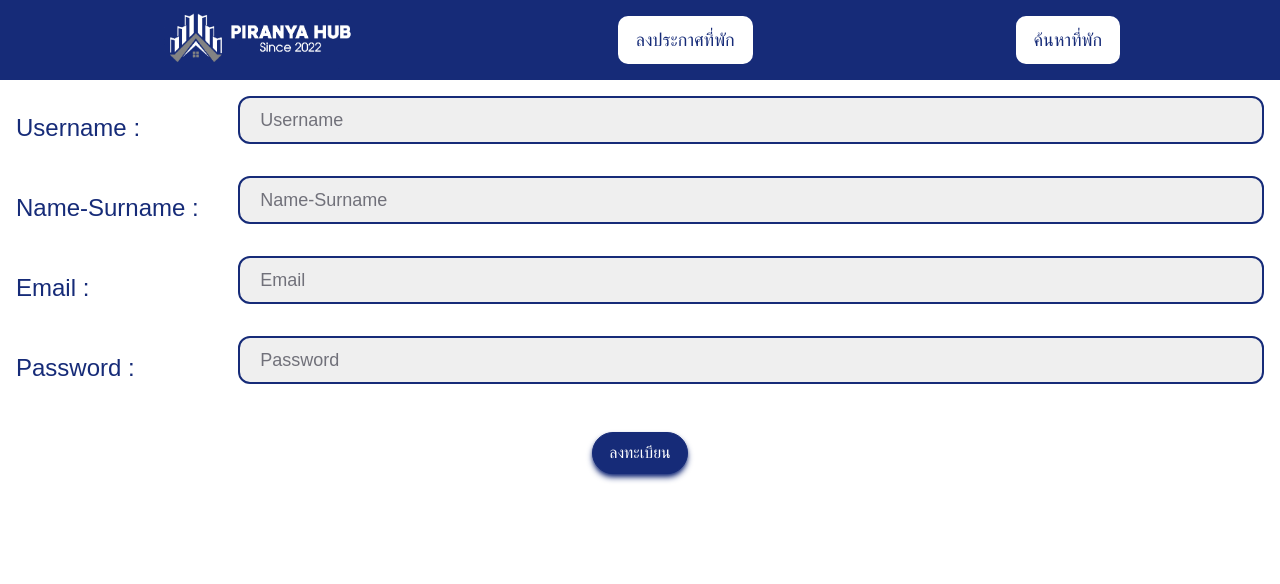
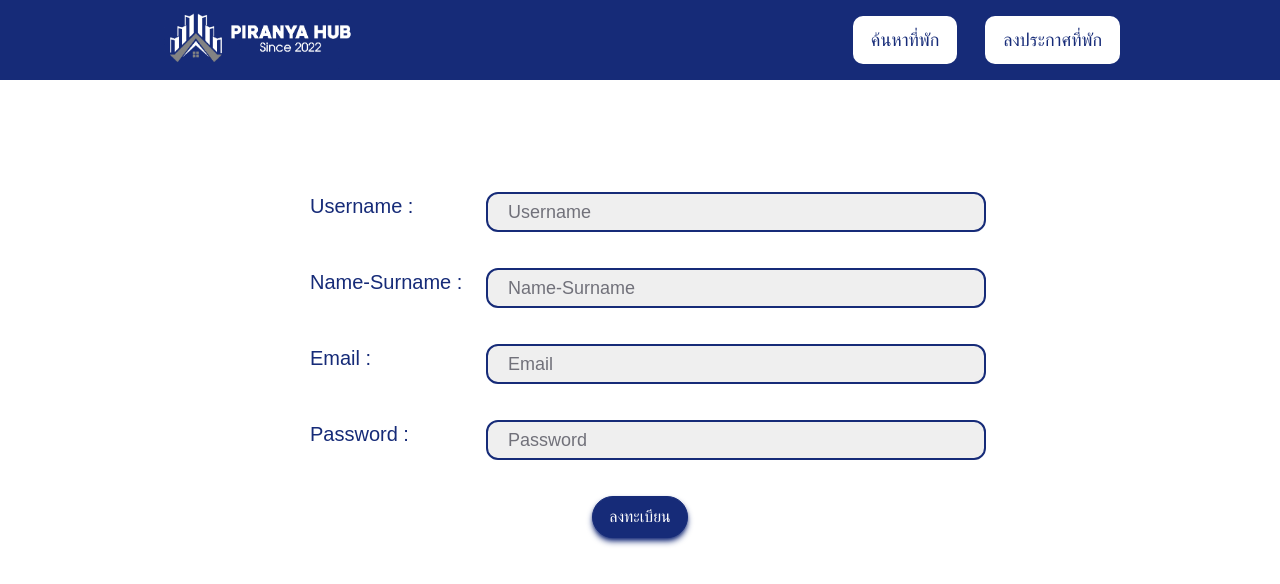
Before and after one commit to poomsakk/piranya-hub, a React (Create React App) app in the folder frontend/: page /signup in a window 1280 px wide. Shown: the top 584 px of the page. Built offline with nearby package versions, Linux system fonts and the light colour scheme.

Commit message:
fix(frontend)change ui

```diff
--- /dev/null
+++ b/frontend/src/Register/UserSignIn.css
@@ -0,0 +1,9 @@
+.container {
+    max-width: 960px;
+    margin: 0 auto;
+
+}
+.content {
+    max-width: 960px;
+    margin: 0 auto;
+}
--- a/frontend/src/Register/UserSignIn.js
+++ b/frontend/src/Register/UserSignIn.js
@@ -1,6 +1,7 @@
 import React, { useState } from 'react'
 import { useNavigate } from "react-router-dom"
 import { authApi } from '../axiosConfig'
+import "./UserSignIn.css"
 
 function UserSignIn() {
   const navigate = useNavigate()
@@ -29,11 +30,11 @@ function UserSignIn() {
 
   return (
     <>
-      <div className='items-center '>
-        <div className='usersignincontent'>
+      <div className='container flex justify-center'>
+        <div className='usersignincontent mt-20'>
           <form onSubmit={handleSubmit}>
             <div className='flex flex-row'>
-              <h1 className="font-IBMPlexSansThai text-2xl text-[#162B78] m-4 mt-10 w-40 " >Username:</h1>
+              <h1 className="font-IBMPlexSansThai text-xl text-[#162B78] m-4 mt-10 w-[110px] " >Username :</h1>
               <input
                 type={"text"}
                 className="
@@ -42,14 +43,15 @@ function UserSignIn() {
                   placeholder:text-zinc-500
                   text-lg
                   pl-5
-                    w-[100%]
-                    m-4
-                    ml-20
-                    mt-6
+                  w-[500px]
+                  h-[40px]
+                  mt-8
                   border-2
                   border-[#162B78]
+                  focus:outline-none
+                  focus:border-[#162B78]
                   rounded-xl
-                    text-m-4"
+                  "
                 placeholder="Username/Email"
                 name="username"
                 value={userName}
@@ -57,7 +59,7 @@ function UserSignIn() {
               />
             </div>
             <div className='flex flex-row'>
-              <h1 className="font-IBMPlexSansThai text-2xl text-[#162B78] m-4 mt-8 w-64 " >Password:</h1>
+              <h1 className="font-IBMPlexSansThai text-xl text-[#162B78] m-4 mt-8 w-28 " >Password :</h1>
               <input
                 type={"text"}
                 className="
@@ -66,21 +68,22 @@ function UserSignIn() {
                   placeholder:text-zinc-500
                   text-lg
                   pl-5
-                    w-[99%]
-                    mb-4
-                    mr-4
-                    mt-4
+                  w-[500px]
+                  h-[40px]
+                  mt-6
                   border-2
                   border-[#162B78]
-                    rounded-xl text-m-4
-                    focus:border-[#162B78]"
+                  focus:outline-none
+                  focus:border-[#162B78]
+                  rounded-xl
+                  "
                 placeholder="Password"
                 name="password"
                 value={passWord}
                 onChange={(e) => setpassword(e.target.value)}
               />
             </div>
-            <div className='flex justify-center ml-5 mr-5 mt-8' >
+            <div className='flex justify-center mt-8' >
               <a href="/information">
                 <button type="submit"
                   className="
@@ -103,7 +106,7 @@ function UserSignIn() {
           <div className='flex justify-center ' >
             <a href="/signup">
               <button href='/signup'
-                className="signup font-IBMPlexSansThai py-4 px-4">
+                className="signup font-IBMPlexSansThai py-4 px-4 mt-2">
                 สมัครบัญชี
               </button>
             </a>
--- /dev/null
+++ b/frontend/src/Register/UserSignUp.css
@@ -0,0 +1,9 @@
+.container {
+    max-width: 960px;
+    margin: 0 auto;
+
+}
+.content {
+    max-width: 960px;
+    margin: 0 auto;
+}
--- a/frontend/src/Register/UserSignUp.js
+++ b/frontend/src/Register/UserSignUp.js
@@ -1,6 +1,7 @@
 import React, { useState } from 'react'
 import { useNavigate } from "react-router-dom"
 import { authApi } from '../axiosConfig'
+import "./UserSignUp.css"
 
 function UserSignUp() {
     let navigate = useNavigate()
@@ -37,11 +38,11 @@ function UserSignUp() {
 
     return (
         <>
-            <div className='items-center '>
-                <div className='usersignincontent'>
+            <div className='container flex justify-center'>
+                <div className='usersignincontent mt-20'>
                     <form onSubmit={onSubmit}>
                         <div className='flex flex-row'>
-                            <h1 className="font-IBMPlexSansThai text-2xl text-[#162B78] m-4 mt-8 w-64 " >Username :</h1>
+                            <h1 className="font-IBMPlexSansThai text-xl text-[#162B78] m-4 mt-8 w-40 " >Username :</h1>
                             <input
                                 type={"text"}
                                 className="
@@ -50,14 +51,15 @@ function UserSignUp() {
                                     placeholder:text-zinc-500
                                     text-lg
                                     pl-5
-                                    w-[99%]
-                                    mb-4
-                                    mr-4
-                                    mt-4
+                                    w-[500px]
+                                    h-[40px]
+                                    mt-8
                                     border-2
                                     border-[#162B78]
-                                    rounded-xl text-m-4
-                                    focus:border-[#162B78]"
+                                    focus:outline-none
+                                    focus:border-[#162B78]
+                                    rounded-xl
+                                    "
                                 placeholder="Username"
                                 name="username"
                                 value={username}
@@ -65,7 +67,7 @@ function UserSignUp() {
                             />
                         </div>
                         <div className='flex flex-row'>
-                            <h1 className="font-IBMPlexSansThai text-2xl text-[#162B78] m-4 mt-8 w-64 " >Name-Surname :</h1>
+                            <h1 className="font-IBMPlexSansThai text-xl text-[#162B78] m-4 mt-8 w-40 " >Name-Surname :</h1>
                             <input
                                 type={"text"}
                                 className="
@@ -74,14 +76,15 @@ function UserSignUp() {
                                     placeholder:text-zinc-500
                                     text-lg
                                     pl-5
-                                    w-[99%]
-                                    mb-4
-                                    mr-4
-                                    mt-4
+                                    w-[500px]
+                                    h-[40px]
+                                    mt-8
                                     border-2
                                     border-[#162B78]
-                                    rounded-xl text-m-4
-                                    focus:border-[#162B78]"
+                                    focus:outline-none
+                                    focus:border-[#162B78]
+                                    rounded-xl
+                                    "
                                 placeholder="Name-Surname"
                                 name="nameSurname"
                                 value={nameSurname}
@@ -89,7 +92,7 @@ function UserSignUp() {
                             />
                         </div>
                         <div className='flex flex-row'>
-                            <h1 className="font-IBMPlexSansThai text-2xl text-[#162B78] m-4 mt-8 w-64 " >Email :</h1>
+                            <h1 className="font-IBMPlexSansThai text-xl text-[#162B78] m-4 mt-8 w-40 " >Email :</h1>
                             <input
                                 type={"text"}
                                 className="
@@ -98,14 +101,15 @@ function UserSignUp() {
                                     placeholder:text-zinc-500
                                     text-lg
                                     pl-5
-                                    w-[99%]
-                                    mb-4
-                                    mr-4
-                                    mt-4
+                                    w-[500px]
+                                    h-[40px]
+                                    mt-8
                                     border-2
                                     border-[#162B78]
-                                    rounded-xl text-m-4
-                                    focus:border-[#162B78]"
+                                    focus:outline-none
+                                    focus:border-[#162B78]
+                                    rounded-xl
+                                    "
                                 placeholder="Email"
                                 name="email"
                                 value={email}
@@ -113,7 +117,7 @@ function UserSignUp() {
                             />
                         </div>
                         <div className='flex flex-row'>
-                            <h1 className="font-IBMPlexSansThai text-2xl text-[#162B78] m-4 mt-8 w-64 " >Password :</h1>
+                            <h1 className="font-IBMPlexSansThai text-xl text-[#162B78] m-4 mt-8 w-40 " >Password :</h1>
                             <input
                                 type={"text"}
                                 className="
@@ -122,21 +126,22 @@ function UserSignUp() {
                                     placeholder:text-zinc-500
                                     text-lg
                                     pl-5
-                                    w-[99%]
-                                    mb-4
-                                    mr-4
-                                    mt-4
+                                    w-[500px]
+                                    h-[40px]
+                                    mt-8
                                     border-2
                                     border-[#162B78]
-                                    rounded-xl text-m-4
-                                    focus:border-[#162B78]"
+                                    focus:outline-none
+                                    focus:border-[#162B78]
+                                    rounded-xl
+                                    "
                                 placeholder="Password"
                                 name="password"
                                 value={password}
                                 onChange={(e) => onInputChange(e)}
                             />
                         </div>
-                        <div className='flex justify-center ml-5 mr-5 mt-8' >
+                        <div className='flex justify-center mt-8' >
                             <a href="/facility">
                                 <button type='submit'
                                     className="
--- a/frontend/src/components/Header.js
+++ b/frontend/src/components/Header.js
@@ -37,11 +37,12 @@ function Header() {
                     <div className='logo-container'>
                         <a href='/'><img className='h-16' src={logo} alt="logoname" /> </a>
                     </div>
-                    <button onClick={handleClickRegister} className="Resgistor-btn font-IBMPlexSansThai text-lg ">ลงประกาศที่พัก</button>
                     <div className='header-con'>
-                        <a href="/filter" className="Resgistor-btn font-IBMPlexSansThai text-lg ">ค้นหาที่พัก</a>{isLogin() ? "เว้นไงวะ" : null}
+                        <a href="/filter" className="Resgistor-btn font-IBMPlexSansThai text-lg ml-[470px]">ค้นหาที่พัก</a>{isLogin() ? "เว้นไงวะ" : null}
                         {isLogin() ? <button onClick={handleLogout} className="Resgistor-btn font-IBMPlexSansThai text-lg ">LOGOUT</button> : null}
                     </div>
+                    <button onClick={handleClickRegister} className="Resgistor-btn font-IBMPlexSansThai text-lg ">ลงประกาศที่พัก</button>
+
                     <div className='mobile-menu' onClick={handleClick}>
                         {click ? (<FiX />) : (<FiMenu />)}
                     </div>
```
Also changed, not shown: 1 other file (tests, documents, lock files or other folders). Lines whose indentation alone changed are shown as unchanged.
